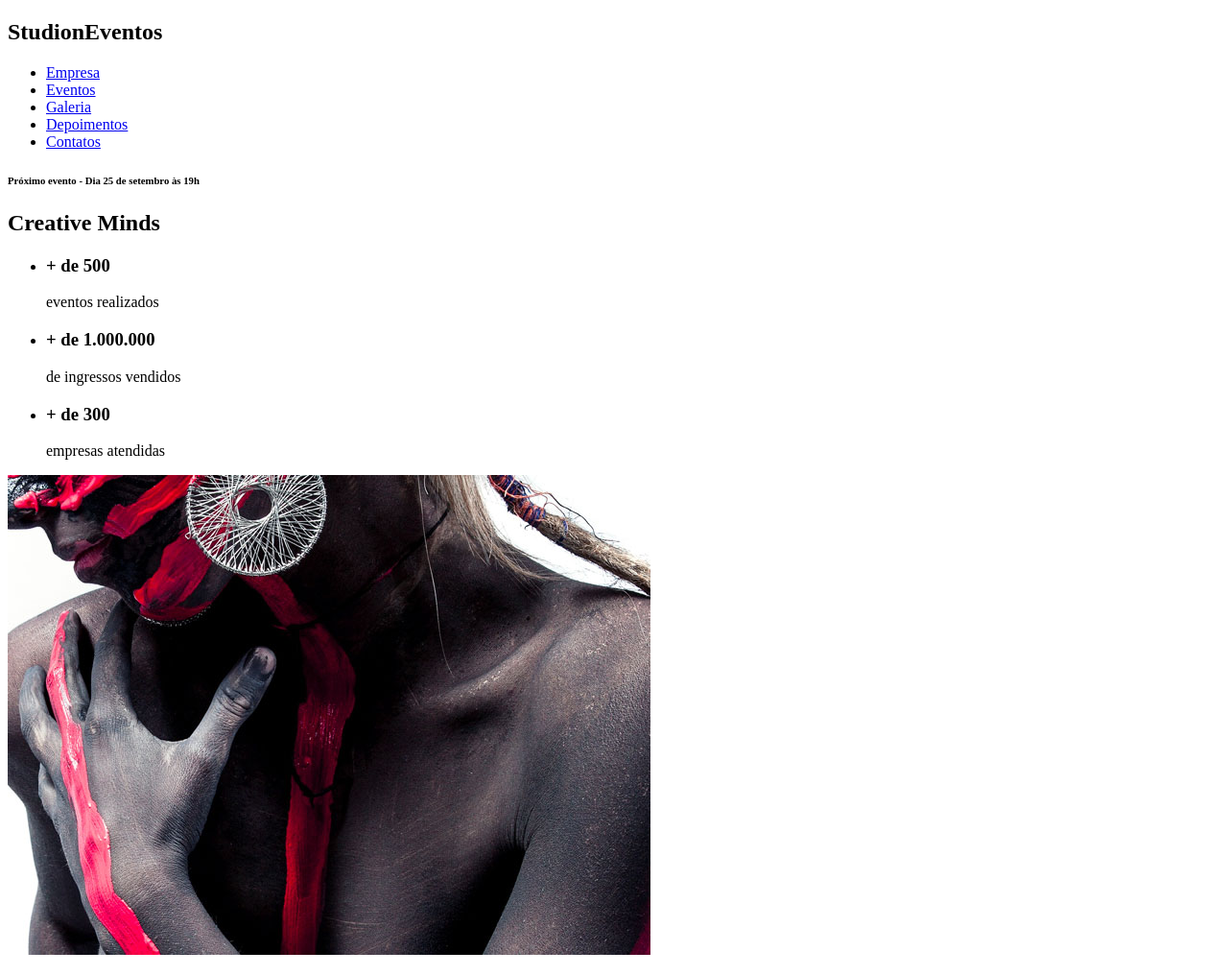
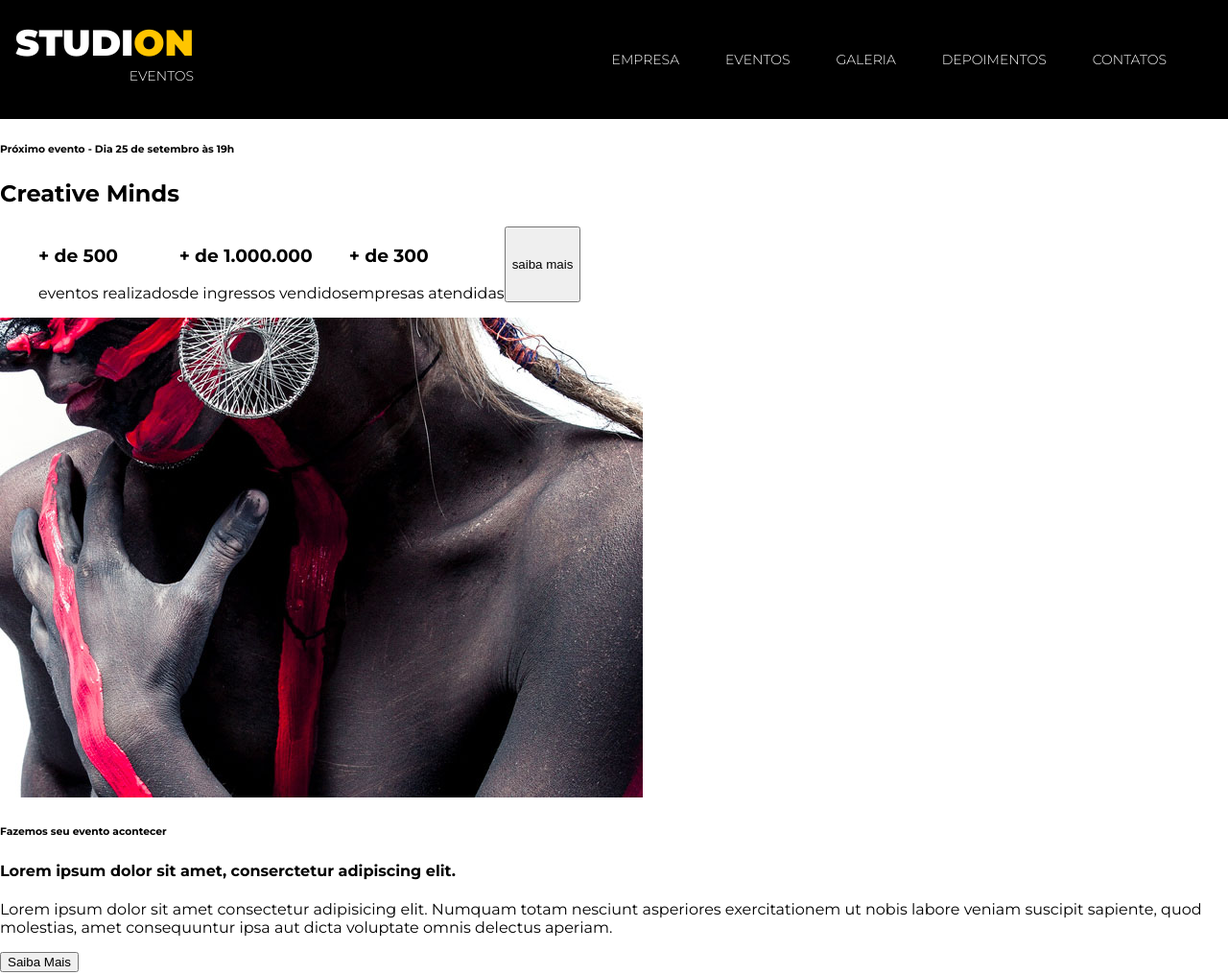
Before and after one commit to sandyLohran/curso-imagine, a website: page src/index.html in a window 1280 px wide. Shown: the top 1016 px of the page at 96% size. Drawn offline with Linux system fonts and the light colour scheme.

Commit message:
feat:(HTML)(CSS)realizado estilizacao do menu

```diff
--- a/src/index.html
+++ b/src/index.html
@@ -5,13 +5,14 @@
     <meta charset="UTF-8">
     <meta http-equiv="X-UA-Compatible" content="IE=edge">
     <meta name="viewport" content="width=device-width, initial-scale=1.0">
+    <link rel="stylesheet" href="style.css">
     <title>Studion</title>
 </head>
 
 <body>
-    <nav>
-        <h1>Studion<span><span>Eventos</span></span></h1>
-        <ul>
+    <nav class="navbar">
+        <h1 class="logo--studion">Studi<span class="copy--primary">on</span><br><span class="logo--studion__subtitle">Eventos</span></h1>
+        <ul class="navbar__links">
             <li> <a href="#">Empresa</a></li>
             <li> <a href="#eventos">Eventos</a></li>
             <li> <a href="#">Galeria</a></li>
@@ -38,6 +39,7 @@
                 <li>
                     <h3>+ de 300</h3> empresas atendidas
                 </li>
+                <button>saiba mais</button>
             </ul>
         </section>
         <section>
@@ -72,7 +74,7 @@
             <li><a href="https://www.youtube.com/" target="_blank">Youtube</a></li>
         </ul>
         <hr>
-        <p><small>Studion<span>ON - </span>Todos os direitos reservados</small></p>
+        <p><small>Studion<span>ON - </span>Todos os direitos reservados.</small></p>
     </footer>
 </body>
 
--- /dev/null
+++ b/src/style.css
@@ -0,0 +1,78 @@
+@import url('https://fonts.googleapis.com/css2?family=Montserrat:wght@400;300;700;900&display=swap');
+
+*{
+    box-sizing: border-box; /* */
+}
+
+:root { /*Seletor proprio, para as informacoes principais do site */
+    --color-primary: #ffc500; /*Criado uma variavel para usar a cor */
+    font-family: 'Montserrat', sans-serif;
+    font-size: 16px; /* 16px equivale a 1rem */
+
+}
+body{
+    margin: 0; /* Deixando a margem em 0 */
+    padding-top: 7.75rem ; /*adicionado um padding para empurrar a pagina para o top, assim o conteudo nao fica escondido */
+}
+
+ul{
+    display: flex; /* colocando a lista um do lado do outro */
+    list-style: none;/* tirando estilo da lista */
+    padding-right: 0; /* Tirando o espaço padding da esquerda */
+}
+
+/*Estilizando navbar, para estilizar classes usa o ' . ' antes   */
+.navbar{
+    position:fixed;  /* fixar a caixa da navbar na tela */
+    display: grid; /* ##### */
+    grid-template-columns: 1fr 9fr; /* colocando duas colunas #####*/
+    align-items: center; /*alinhando os itens */
+    top: 0; /* fixando no topo da página */
+    left: 0;
+    width: 100%; /*Definindo largura */
+    height: 7.75rem;
+    padding: 0 1rem; /*Colocando um espaço, 0 foi para altura e o 1 para os lados */
+
+    background-color: #000; /* Mudando a cor da caixa da navbar */
+    /* color decimal vermelho / verde / azul / transparencia - 0 - F*/
+    color: #fff; /* Mudando a cor das letras */
+
+}
+
+.navbar__links{
+    justify-self: end; /* Alinhando o elemento  */
+}
+
+.navbar__links a {
+    color: #fff; /*Deixando os links com cor branca */
+    text-decoration: none; /*Tirando a barra que fica nos links */
+    font-weight: 300; /*Peso da fonte*/
+}
+
+.navbar__links a:hover{ /*Mudando a cor da escrita do menu quando passar o mouse */
+    color: var(--color-primary) ; /*Escolhendo a cor quando passar o mouse */
+}
+
+.navbar__links li {
+    font-size: 0.875rem; /* tamanho da letra, 14 px = 14/16 = 0.875rem */
+    margin-right: 3rem; /* colocando uma margem dos li, assim dando espaço ultilaizando 10px logo 48/16 = 3rem*/
+    text-transform: uppercase; /*deixando os li em caixa alta*/
+
+}
+.logo--studion {
+    font-size: 2.375rem; /*tamanho da fonte*/
+    font-weight: 900; /*ecolhendo o peso da fonte*/
+    text-transform: uppercase; /*deixando os li em caixa alta*/
+    text-align: right; /*Alinhando o texto para direita*/
+    line-height: 1ch; /* unidade relativa ao tamanho da altura do glifo 0 da fonte*/
+}
+.logo--studion__subtitle{
+    font-size: 14px; /* tamanho da letra, 14 px = 14/16 = 0.875rem */
+    font-weight: 300; /*ecolhendo o peso da fonte*/
+
+
+}
+.copy--primary {
+    color: var(--color-primary);/* usando a cor criada por variavel, no texto ON da logo */
+
+}
```
